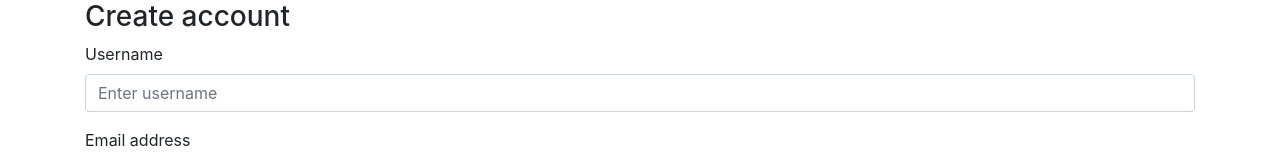
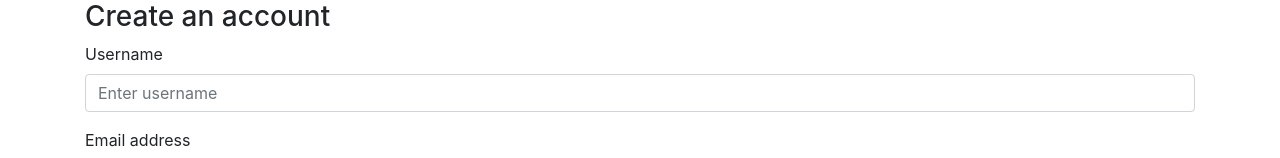
Before and after one commit to budzich/endproject-form, a plain HTML site: page index.html in a window 1280 px wide. Shown: the top 158 px of the page. Drawn offline with nearby package versions, Linux system fonts and the light colour scheme.

Commit message:
corrected

```diff
--- a/index.html
+++ b/index.html
@@ -12,7 +12,7 @@
 </head>
 <body>
 <div class="container">
-  <h3>Create account</h3>
+  <h3>Create an account</h3>
   <form id="register">
     <div class="form-group">
       <label for="username">Username</label>
```
